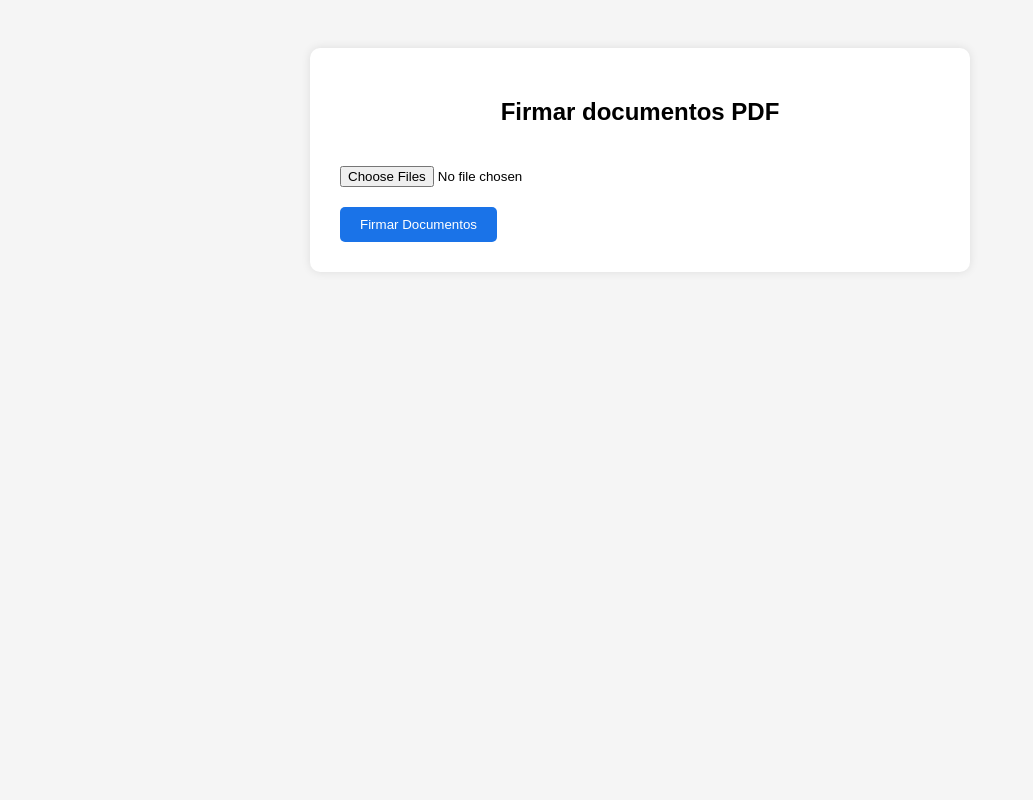
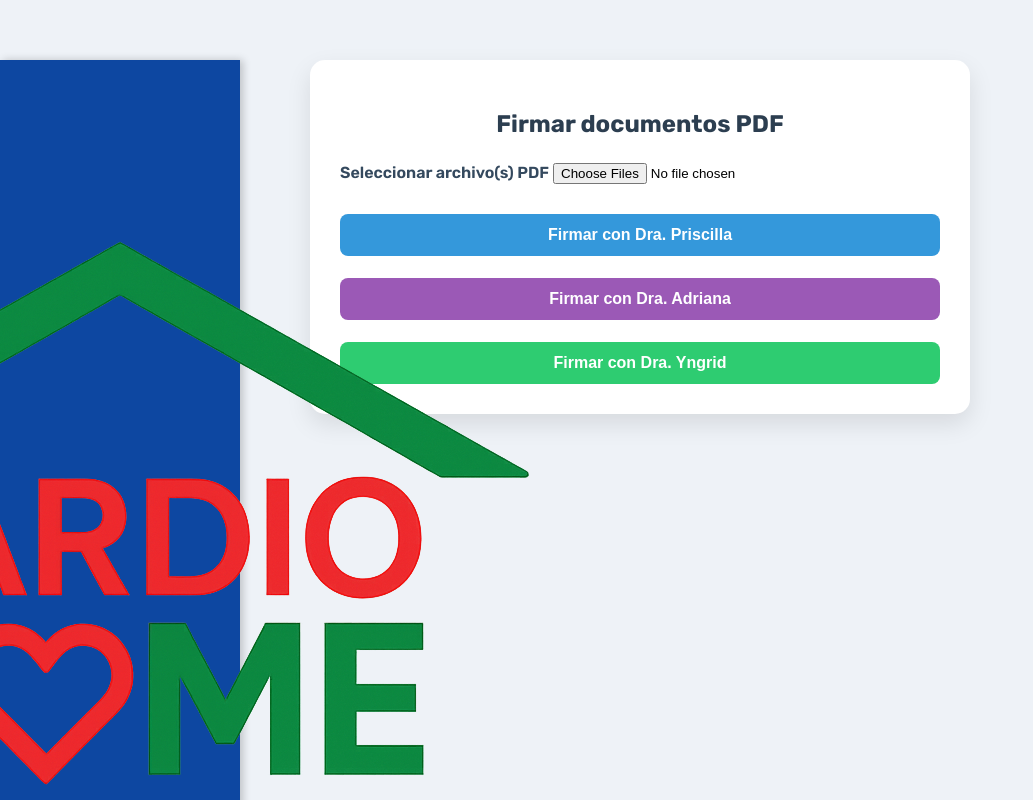
Before and after one commit to jmirandal1994/CARDIOHOME-WEB, a Flask app: page /firmar_pdf in a window 1280 px wide. Shown: the whole page, without its empty margins (0-1033 px from the left). Run offline with Flask 3, Linux system fonts and the light colour scheme.

Commit message:
Update firmar_pdf.html

```diff
--- a/templates/firmar_pdf.html
+++ b/templates/firmar_pdf.html
@@ -1,50 +1,89 @@
 
-<!DOCTYPE html>
-<html lang="es">
-<head>
-    <meta charset="UTF-8">
-    <title>Firmar PDF - CardioHome</title>
+{% extends 'base.html' %}
+
+{% block content %}
 <style>
-        body {
-            font-family: sans-serif;
-            background-color: #f5f5f5;
-            padding: 40px;
+  .firmar-container {
+    max-width: 600px;
+    margin: 60px auto;
+    padding: 30px;
+    background: #ffffff;
+    border-radius: 15px;
+    box-shadow: 0 10px 25px rgba(0, 0, 0, 0.1);
+    animation: fadeIn 0.8s ease-in-out;
   }
-        .container {
-            background: white;
-            max-width: 600px;
-            margin: auto;
-            padding: 30px;
-            border-radius: 10px;
-            box-shadow: 0 0 10px rgba(0,0,0,0.1);
-        }
+
   h2 {
     text-align: center;
+    color: #2c3e50;
+    margin-bottom: 25px;
   }
-        input[type="file"] {
-            margin: 20px 0;
+
+  .form-label {
+    font-weight: 600;
+    color: #34495e;
   }
-        button {
-            padding: 10px 20px;
-            background-color: #1a73e8;
+
+  .btn-group {
+    display: flex;
+    flex-direction: column;
+    gap: 12px;
+    margin-top: 20px;
+  }
+
+  .btn-doctora {
+    padding: 12px;
+    font-size: 16px;
+    font-weight: bold;
+    border: none;
+    border-radius: 8px;
+    transition: all 0.3s ease;
     color: white;
-            border: none;
-            border-radius: 5px;
     cursor: pointer;
   }
-        button:hover {
-            background-color: #0f5fc4;
+
+  .btn-priscilla {
+    background: #3498db;
+  }
+
+  .btn-priscilla:hover {
+    background: #2980b9;
+  }
+
+  .btn-adriana {
+    background: #9b59b6;
+  }
+
+  .btn-adriana:hover {
+    background: #8e44ad;
+  }
+
+  .btn-yngrid {
+    background: #2ecc71;
+  }
+
+  .btn-yngrid:hover {
+    background: #27ae60;
+  }
+
+  @keyframes fadeIn {
+    from { opacity: 0; transform: translateY(30px); }
+    to { opacity: 1; transform: translateY(0); }
   }
 </style>
-</head>
-<body>
-    <div class="container">
+
+<div class="firmar-container">
   <h2>Firmar documentos PDF</h2>
-        <form action="{{ url_for('firmar_pdf') }}" method="post" enctype="multipart/form-data">
-            <input type="file" name="pdfs" multiple accept=".pdf" required>
-            <br>
-            <button type="submit">Firmar Documentos</button>
+  <form method="POST" enctype="multipart/form-data">
+    <div class="mb-3">
+      <label for="pdfs" class="form-label">Seleccionar archivo(s) PDF</label>
+      <input type="file" name="pdfs" id="pdfs" multiple class="form-control" required>
+    </div>
+    <div class="btn-group">
+      <button type="submit" name="doctor" value="priscilla" class="btn-doctora btn-priscilla">Firmar con Dra. Priscilla</button>
+      <button type="submit" name="doctor" value="adriana" class="btn-doctora btn-adriana">Firmar con Dra. Adriana</button>
+      <button type="submit" name="doctor" value="yngrid" class="btn-doctora btn-yngrid">Firmar con Dra. Yngrid</button>
+    </div>
   </form>
 </div>
-</body>
-</html>
+{% endblock %}
```
Lines whose indentation alone changed are shown as unchanged.
